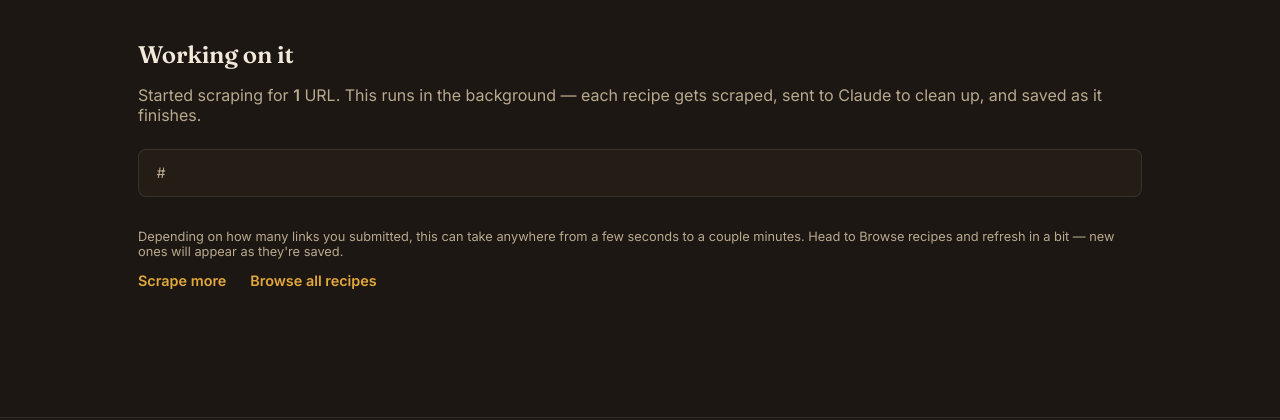
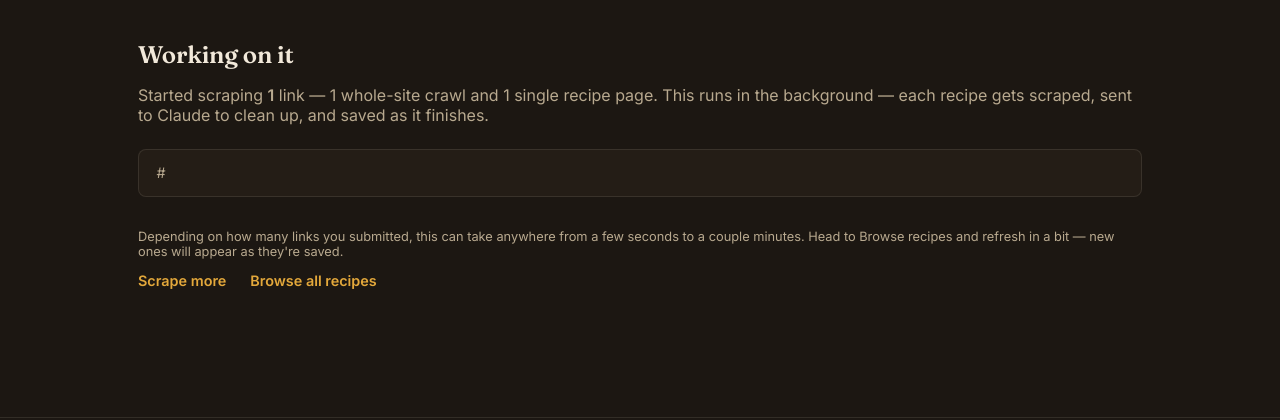
Before and after one commit to vbiteau/recipe-archive, a Flask app: template templates/scrape_result.html in a window 1280 px wide. Shown: the part 72-492 px from the top of the page. Run offline with Flask 3, Linux system fonts and the light colour scheme; the template is opened without the code that fills it: most values are stand-ins (such as "Sample title", 1, 10 or a date in 2020).

Commit message:
Update scrape_result.html

```diff
--- a/templates/scrape_result.html
+++ b/templates/scrape_result.html
@@ -6,9 +6,16 @@
   <h1>Working on it</h1>
 
   <p class="results-summary">
-    Started {{ 'a whole-site crawl' if mode == 'site' else 'scraping' }} for
-    <strong>{{ submitted_count }}</strong> URL{{ 's' if submitted_count != 1 else '' }}.
-    This runs in the background — each recipe gets scraped, sent to Claude to clean up,
+    Started scraping <strong>{{ submitted_count }}</strong> link{{ 's' if submitted_count != 1 else '' }}
+    {%- if site_count and single_count %}
+      — {{ site_count }} whole-site crawl{{ 's' if site_count != 1 else '' }} and
+      {{ single_count }} single recipe page{{ 's' if single_count != 1 else '' }}
+    {%- elif site_count %}
+      as whole-site crawl{{ 's' if site_count != 1 else '' }}
+    {%- elif single_count %}
+      as single recipe page{{ 's' if single_count != 1 else '' }}
+    {%- endif -%}
+    . This runs in the background — each recipe gets scraped, sent to Claude to clean up,
     and saved as it finishes.
   </p>
 
```
